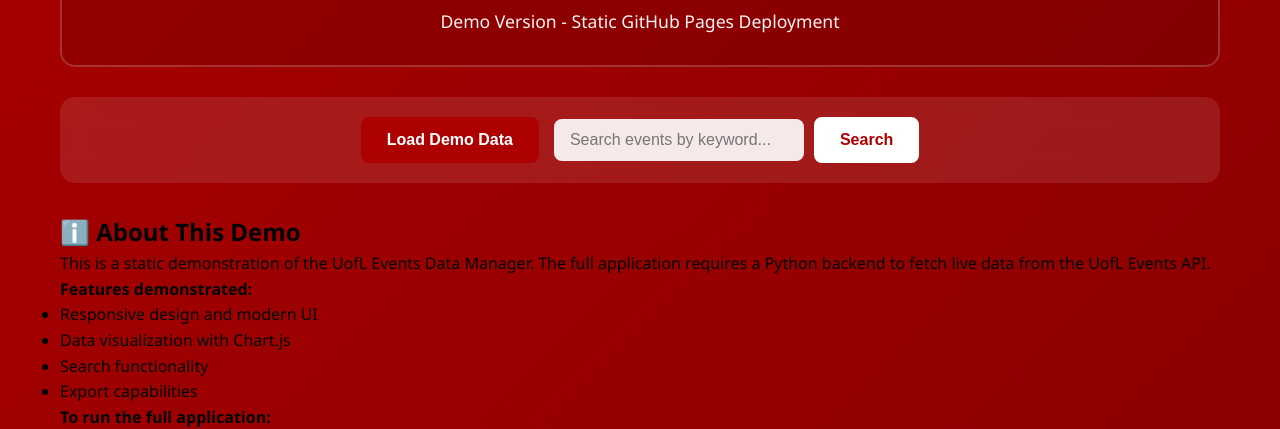
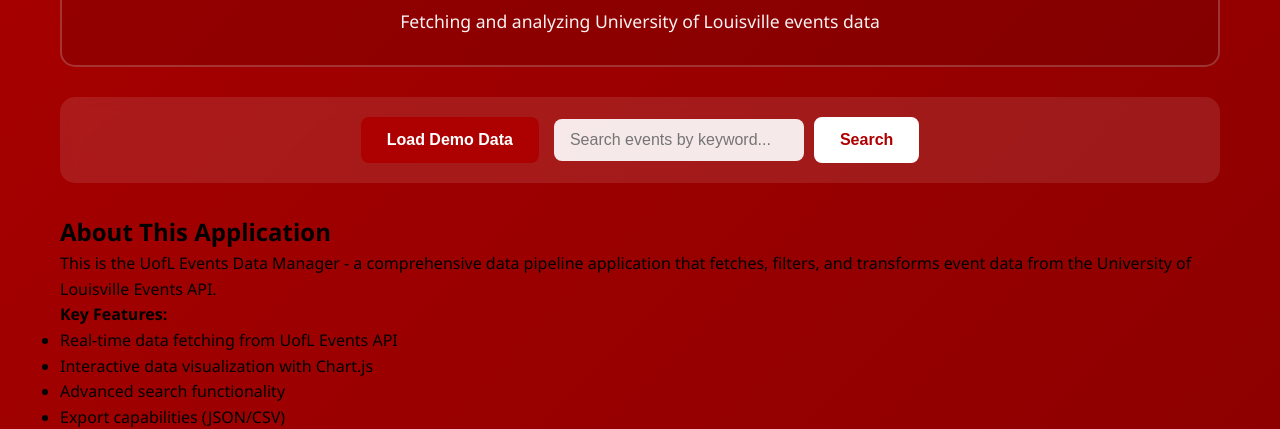
Before and after one commit to mufidmarican/uofl-data-challenge, a website: page docs/index.html in a window 1280 px wide. Shown: the part 527-956 px from the top of the page. Drawn offline with nearby package versions, Linux system fonts and the light colour scheme.

Commit message:
Update GitHub Pages version with professional title and description

```diff
--- a/docs/index.html
+++ b/docs/index.html
@@ -14,7 +14,7 @@
                 <img src="static/cardinal.jpg" alt="UofL Cardinals Logo" class="uofl-logo">
                 <div class="header-text">
                     <h1>UofL Events Data Manager</h1>
-                    <p>Demo Version - Static GitHub Pages Deployment</p>
+                    <p>Fetching and analyzing University of Louisville events data</p>
                 </div>
             </div>
         </header>
@@ -62,16 +62,18 @@
         </div>
 
         <div class="info-section">
-            <h2>ℹ️ About This Demo</h2>
-            <p>This is a static demonstration of the UofL Events Data Manager. The full application requires a Python backend to fetch live data from the UofL Events API.</p>
-            <p><strong>Features demonstrated:</strong></p>
+            <h2>About This Application</h2>
+            <p>This is the UofL Events Data Manager - a comprehensive data pipeline application that fetches, filters, and transforms event data from the University of Louisville Events API.</p>
+            <p><strong>Key Features:</strong></p>
             <ul>
-                <li>Responsive design and modern UI</li>
-                <li>Data visualization with Chart.js</li>
-                <li>Search functionality</li>
-                <li>Export capabilities</li>
+                <li>Real-time data fetching from UofL Events API</li>
+                <li>Interactive data visualization with Chart.js</li>
+                <li>Advanced search functionality</li>
+                <li>Export capabilities (JSON/CSV)</li>
+                <li>Responsive design with UofL branding</li>
+                <li>Mobile-first approach</li>
             </ul>
-            <p><strong>To run the full application:</strong></p>
+            <p><strong>To run the full application locally:</strong></p>
             <ol>
                 <li>Clone the repository</li>
                 <li>Install dependencies: <code>pip install -r requirements.txt</code></li>
```
